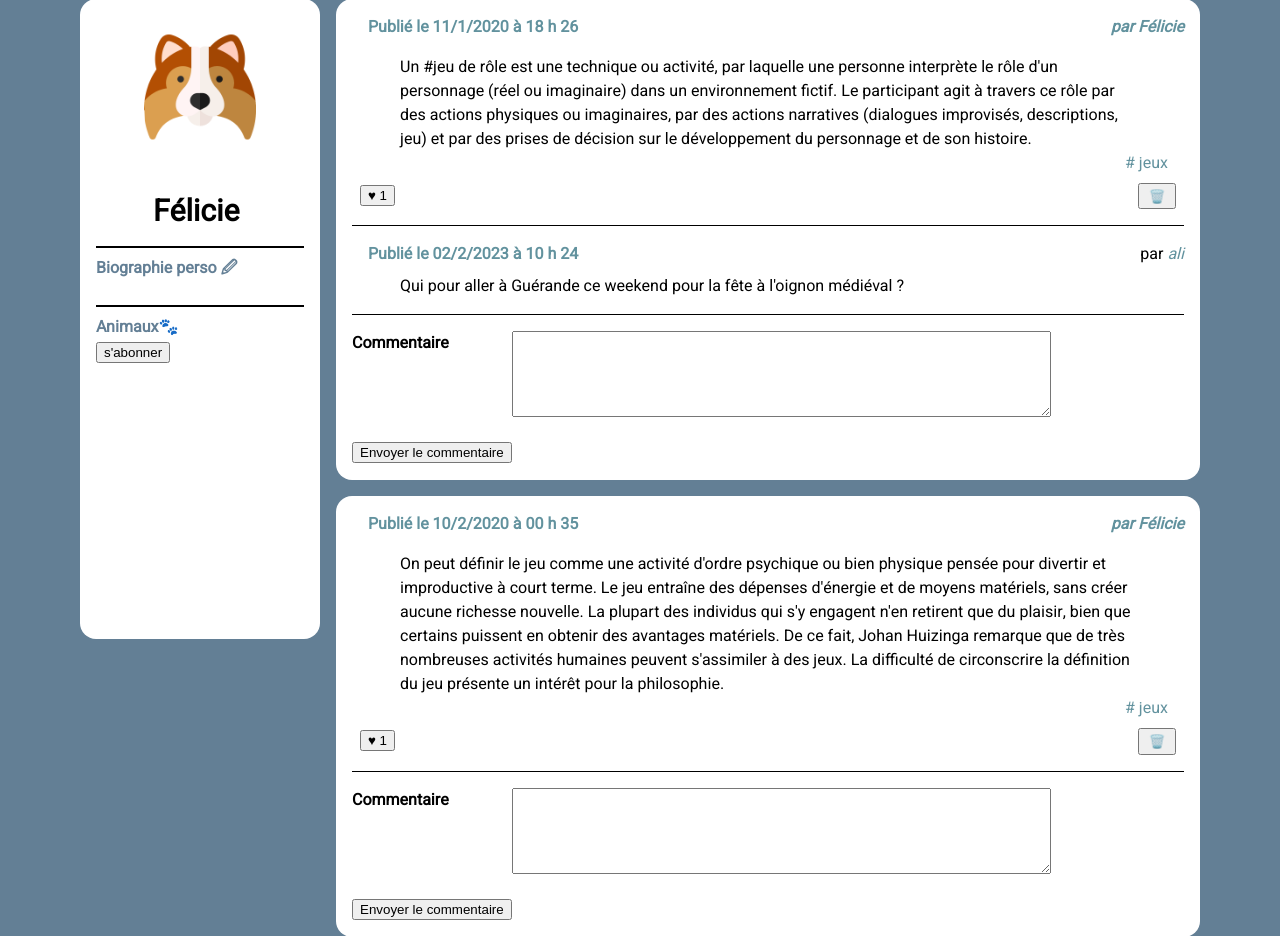
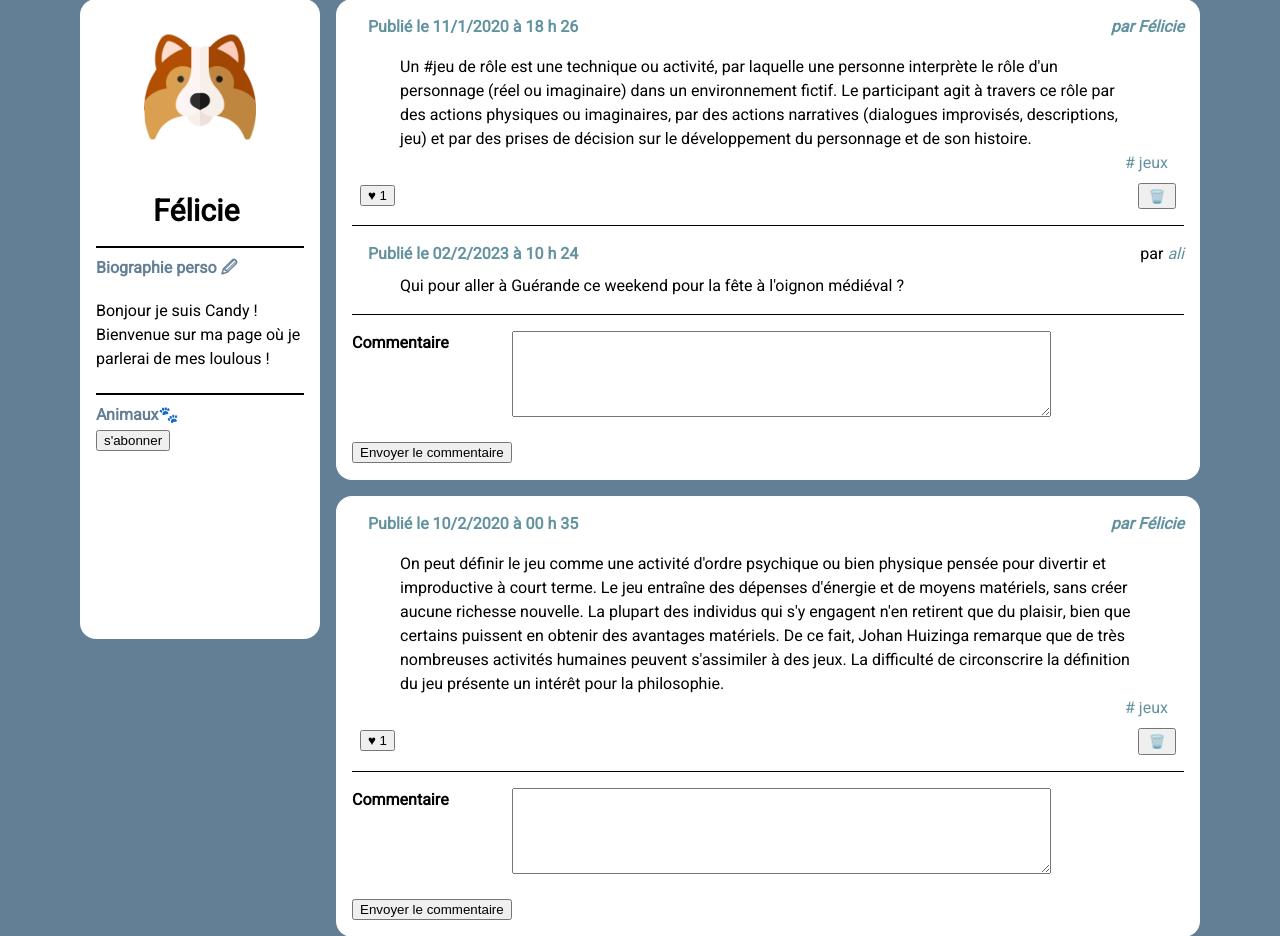
Before and after one commit to GaetanSourisse/PetMates_social_network, a PHP site: page /wall.php?user_id=5 in a window 1280 px wide. Shown: the part 121-1057 px from the top of the page. Run offline with PHP 8.4, Linux system fonts and the light colour scheme; a user stored in the database is signed in; data comes from the database, SQL or seed files in the repository; data that the repository does not hold is empty.

Commit message:
ajout final

```diff
--- a/wall.php
+++ b/wall.php
@@ -74,6 +74,7 @@ include('forbidenpage.php');
 
                 <h1 class="pseudo"><?php echo $user['alias'] ?></h1>
                 <h4>Biographie perso &#128393 </h4>
+                <p> Bonjour je suis Candy ! Bienvenue sur ma page où je parlerai de mes loulous !</p>
 
                 <h4>Animaux🐾</h4>
 
```
